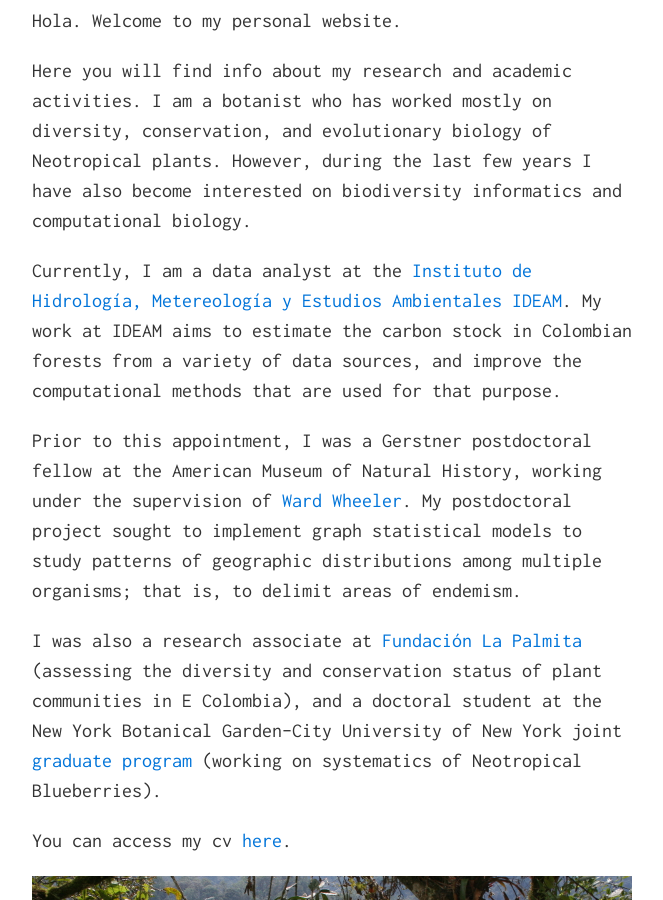
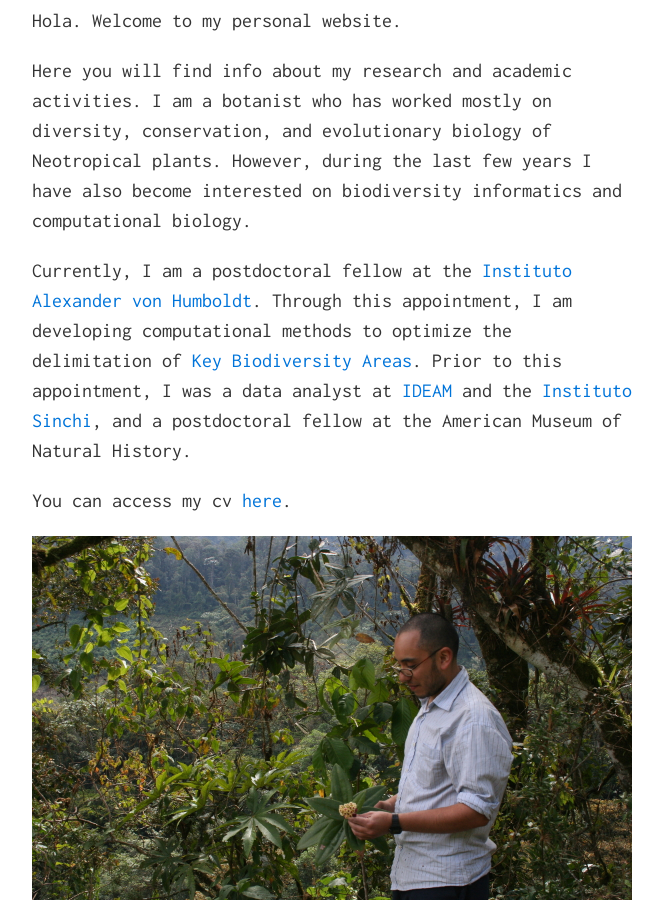
Before and after one commit to nrsalinas/nrsalinas.github.io, a Jekyll site: the page built from index.md, in a window 1280 px wide and 900 px high, scrolled down 314 px. Shown: the whole window, without its empty margins (308-971 px from the left). Built offline with Jekyll 4.4.1, drawn with Linux system fonts in a browser that asks for light colours; some of the changed text lies outside the part shown.

Commit message:
Files updated.

```diff
--- a/index.md
+++ b/index.md
@@ -6,12 +6,7 @@ Hola. Welcome to my personal website.
 
 Here you will find info about my research and academic activities. I am a botanist who has worked mostly on diversity, conservation, and evolutionary biology of Neotropical plants. However, during the last few years I have also become interested on biodiversity informatics and computational biology.
 
-Currently, I am a data analyst at the [Instituto de Hidrología, Metereología y Estudios Ambientales IDEAM](http://www.ideam.gov.co/ "IDEAM"). My work at IDEAM aims to estimate the carbon stock in Colombian forests from a variety of data sources, and improve the computational methods that are used for that purpose.
-
-Prior to this appointment, I was a Gerstner postdoctoral fellow at the American Museum of Natural History, working under the supervision of [Ward Wheeler](https://wardwheeler.wordpress.com/).
-My postdoctoral project sought to implement graph statistical models to study patterns of geographic distributions among multiple organisms; that is, to delimit areas of endemism.
-
-I was also a research associate at [Fundación La Palmita](http://lapalmita.com.co/pagina/) (assessing the diversity and conservation status of plant communities in E Colombia), and a doctoral student at the New York Botanical Garden--City University of New York joint [graduate program](https://www.nybg.org/plant-research-and-conservation/about/education-and-outreach/commodore-matthew-perry-graduate-studies-program/ "Commodore Matthew Perry graduate program at NYBG") (working on systematics of Neotropical Blueberries).
+Currently, I am a postdoctoral fellow at the [Instituto Alexander von Humboldt](http://www.humboldt.org.co/ "Instituto Humboldt"). Through this appointment, I am developing computational methods to optimize the delimitation of [Key Biodiversity Areas](http://www.keybiodiversityareas.org/what-are-kbas "What are KBAs?"). Prior to this appointment, I was a data analyst at [IDEAM](http://www.ideam.gov.co/ "IDEAM") and the [Instituto Sinchi](https://sinchi.org.co "Sinchi"), and a postdoctoral fellow at the American Museum of Natural History.
 
 You can access my cv [here](nrsalinas_cv.pdf "Nelson Salinas CV").
 
@@ -19,6 +14,7 @@ You can access my cv [here](nrsalinas_cv.pdf "Nelson Salinas CV").
 
 
 ## Research interests
+
 
 __1. Neotropical plant diversity and systematics.__
 
@@ -30,9 +26,16 @@ Relevant output:
 
 ![](Orthaea_cordata.jpg "Orthaea cordata")
 
+
+
 __2. Biogeography.__
 
-Recognizing spatial patterns (biogeographic regions, areas of endemism, etc.) from geographic distributions of organisms is one of the main tasks of biogeography. However, biogeography has been marginalized from the statistical revolution that has recently transformed other subdisciplines of comparative biology. As a way to contribute towards such goals, I am currently working on the implementation of a kind of graphical statistical models (Hidden Markov Random Fields) to uncover areas of endemism from geographic distribution data.
+Recognizing spatial patterns (biogeographic regions, areas of endemism, etc.) from geographic distributions of organisms is one of the main tasks of biogeography. However, biogeography has been marginalized from the statistical revolution that has recently transformed other subdisciplines of comparative biology. As a way to contribute towards such goals, I have worked on the implementation of a graphical statistical model (Hidden Markov Random Fields) to uncover areas of endemism from geographic distribution data.
+
+Relevant output:
+
+- [Statistical Modeling of Distribution Patterns: A Markov Random Field Implementation and Its Application on Areas of Endemism](Salinas_Wheeler_2020.pdf "HMRF article").
+
 
 ### Contact
 
```
Also changed, not shown: 2 other files.
